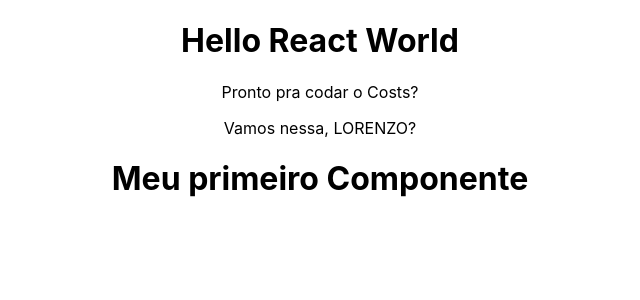
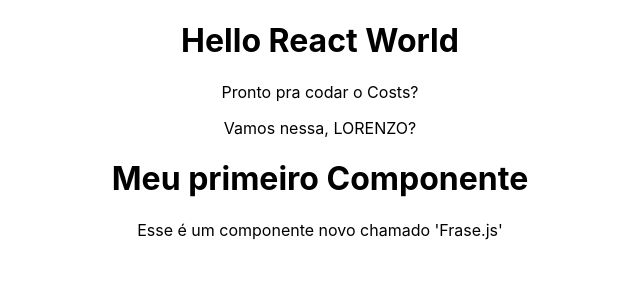
Before and after one commit to llorenzojorge/projeto-costs, a React (Create React App) app in the folder projeto-costs/: page / in a window 1280 px wide. Shown: the top 300 px of the page, without its empty margins (320-960 px from the left). Built offline with nearby package versions, Linux system fonts and the light colour scheme.

Commit message:
importei Frase.js

```diff
--- a/projeto-costs/src/App.js
+++ b/projeto-costs/src/App.js
@@ -1,4 +1,5 @@
 import './App.css';
+import Frase from './components/Frase';
 import HelloWorld from './components/HelloWorld';
 
 function App() {
@@ -10,6 +11,7 @@
       <p>Pronto pra codar o Costs?</p>
       <p>Vamos nessa, {name.toUpperCase()}?</p>
       <HelloWorld />
+      <Frase />
     </div>
   );
 }
```
